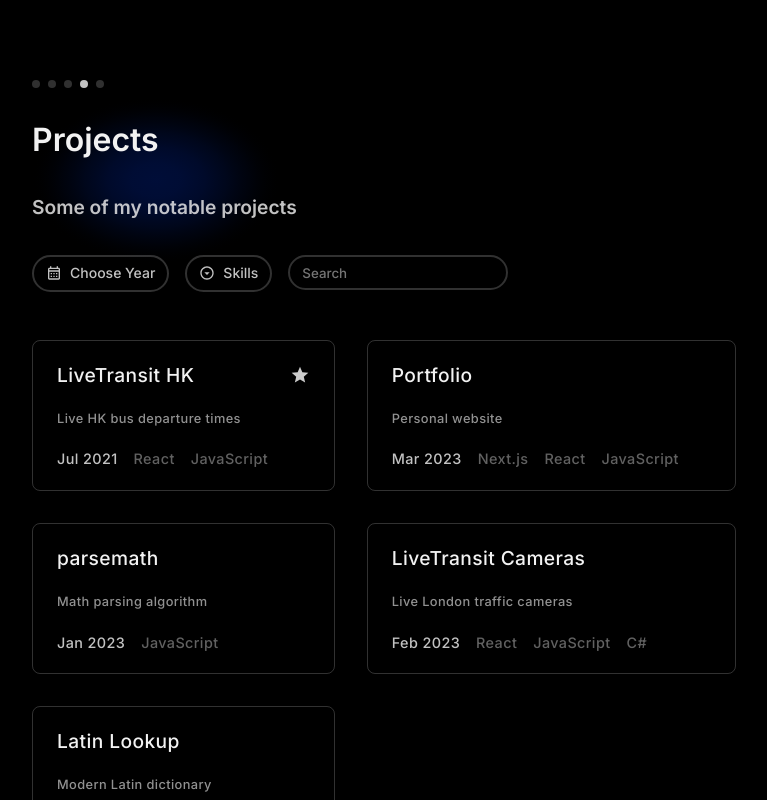
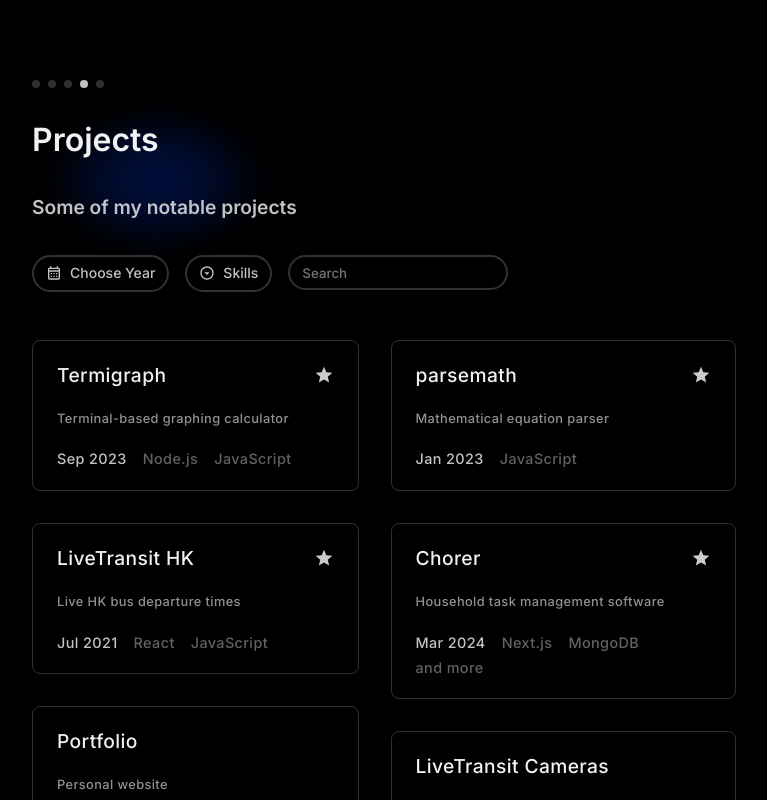
Before and after one commit to sd0e/portfolio, a Next.js app: page /projects in a window 1280 px wide. Shown: the whole page, without its empty margins (256-1023 px from the left). Built offline with nearby package versions, Linux system fonts and the light colour scheme.

Commit message:
Update project list

```diff
--- a/components/projectbutton.module.css
+++ b/components/projectbutton.module.css
@@ -27,18 +27,21 @@
 
 .projectDate {
     display: block;
+    margin-right: 1rem;
     font-size: 0.9rem;
     color: rgba(242, 242, 242, 0.8);
 }
 
 .projectLanguage {
     display: block;
+    margin-right: 1rem;
     font-size: 0.9rem;
     color: rgba(242, 242, 242, 0.4);
 }
 
 .projectLanguageSelected {
     display: block;
+    margin-right: 1rem;
     font-size: 0.9rem;
     color: rgba(242, 242, 242, 0.8);
 }
--- a/components/projectbutton.tsx
+++ b/components/projectbutton.tsx
@@ -25,6 +25,10 @@
         }
     });
 
+    let limitedLanguages = languages.length > 3 ? languages.slice(0, 2) : languages;
+    const languagesAreLimited = languages.length > 3;
+    if (selectedSkill && !limitedLanguages.includes(selectedSkill)) limitedLanguages = [selectedSkill, ...limitedLanguages.slice(0, 1)]
+
 	return (
 		<div className={styles.container}>
             <Link href={`/project/${id}`} aria-label={`View the project ${name}`}>
@@ -37,9 +41,10 @@
                                     { featured ? <Star fontSize="small" sx={{ color: 'rgba(255, 255, 255, 0.8)' }} /> : null }
                                 </div>
                                 <span className={[styles.projectHeadline, inter.className].join(' ')}>{headline}</span>
-                                <Stack direction="row" spacing={2}>
+                                <Stack direction="row" flexWrap="wrap">
                                     <span className={[styles.projectDate, inter.className].join(' ')}>{date}</span>
-                                    {languages.map(language => <span className={[language === selectedSkill ? styles.projectLanguageSelected : styles.projectLanguage, inter.className].join(' ')} key={language}>{language}</span>)}
+                                    {limitedLanguages.map(language => <span className={[language === selectedSkill ? styles.projectLanguageSelected : styles.projectLanguage, inter.className].join(' ')} key={language}>{language}</span>)}
+                                    {languagesAreLimited ? <span className={[styles.projectLanguage, inter.className].join(' ')}>and more</span> : null}
                                 </Stack>
                             </Stack>
                         </div>
--- a/lib/projects.ts
+++ b/lib/projects.ts
@@ -84,7 +84,7 @@
         .use(html)
         .process(matterRes.content)
 
-    const contentAsHtml = processedProjectContent.toString()
+    const contentAsHtml = processedProjectContent.toString().replaceAll('<a href', '<a style="color: #748ddb; text-decoration: underline" href')
 
     return {
         id,
--- /dev/null
+++ b/projects/chorer.md
@@ -0,0 +1,15 @@
+---
+name: 'Chorer'
+headline: 'Household task management software'
+languages: ['Next.js', 'MongoDB', 'TypeScript', 'Node.js', 'Express.js', 'Docker', 'Firebase']
+month: 'Mar'
+year: 2024
+link: ['https://github.com/sd0e/chorer']
+priority: 1
+---
+
+Chorer a web application and API allowing family members to assign tasks to one another. The tasks are given based on a schedule and proof of the task being completed must be approved by an administrator before rewards are distributed, which reduce in amount based on how overdue the task is. Notifications are sent to each individual user when new chores are assigned and when deadlines are approaching.
+
+Data is stored in a number of MongoDB collections which are located within a Docker container in the API. Authentication is handled using Firebase Authentication, and every request to the server is sent with an authentication token; this is verified by the server on every request to ensure that users are allowed to access data.
+
+Every household has members associated with multiple user access levels, including owner, administrator and member, as well as a pending level for users who have requested to join a household through a unique code and have not yet been approved or rejected by an administrator. These levels determine which pages the users are able to access (for example, members who are not administrators cannot access the admin console), and also restricts the data returned by the API to only data the user is allowed to access.
--- a/projects/parsemath.md
+++ b/projects/parsemath.md
@@ -1,11 +1,19 @@
 ---
 name: 'parsemath'
-headline: 'Math parsing algorithm'
+headline: 'Mathematical equation parser'
 languages: ['JavaScript']
 month: 'Jan'
 year: 2023
 link: ['http://github.com/sd0e/parsemath']
-priority: 2
+priority: 1
 ---
 
-Parses complex mathematical strings, including trigonometric equations and variables.
+A library to parse complex mathematical strings, including trigonometric equations and variables.
+
+It skips the traditional method of generating a syntax tree, instead evaluating the expression from the inside directly through a recursive method, resulting in code which often executes much more quickly than others (and sometimes orders of magnitude faster). This does not provide a performance improvement in all instances, particularly when executing the same expression multiple times, however it can be much quicker if only executing an expression once.
+
+The library also provides the ability for implicit multiplication, custom variables, functions (such as sine) and angles in both radians and degrees.
+
+One issue I had when developing this was determining whether text before brackets meant to evaluate a function or to perform implicit multiplication with a variable; this was resolved by checking the text against a list of operations.
+
+I used this equation parser to create [Termigraph](/project/termigraph), a terminal-based graphing calculator.
--- /dev/null
+++ b/projects/termigraph.md
@@ -0,0 +1,15 @@
+---
+name: 'Termigraph'
+headline: 'Terminal-based graphing calculator'
+languages: ['Node.js', 'JavaScript']
+month: 'Sep'
+year: 2023
+link: ['http://github.com/sd0e/termigraph-js']
+priority: 1
+---
+
+A terminal-based graphing calculator, written in Node.js and implemented using my [parsemath](/project/parsemath) algorithm.
+
+It allows up to four graphs to be plot on the screen at once, as well as allowing graphs to be stretched and translated on the screen using the keyboard.
+
+I implemented a multi-page user interface using only fundamental standard stream operations, such as writing text to the standard output.
```
